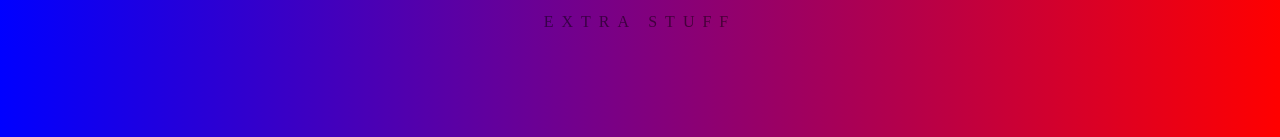
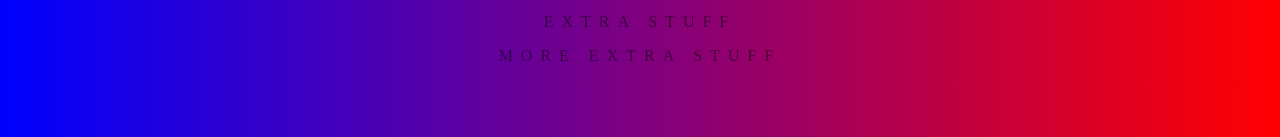
Before and after one commit to overlordgreg12/background-generator, a website: page index.html in a window 1280 px wide. Shown: the part 360-497 px from the top of the page. Drawn offline with Linux system fonts and the light colour scheme.

Commit message:
just adding more extra stuff

```diff
--- a/index.html
+++ b/index.html
@@ -16,6 +16,6 @@
     <button class="random"> Generate random colours</button>
     <script src="script.js"></script>
     <p>Extra stuff</p>
-
+    <p>More extra stuff</p>
 </body>
 </html>
```
